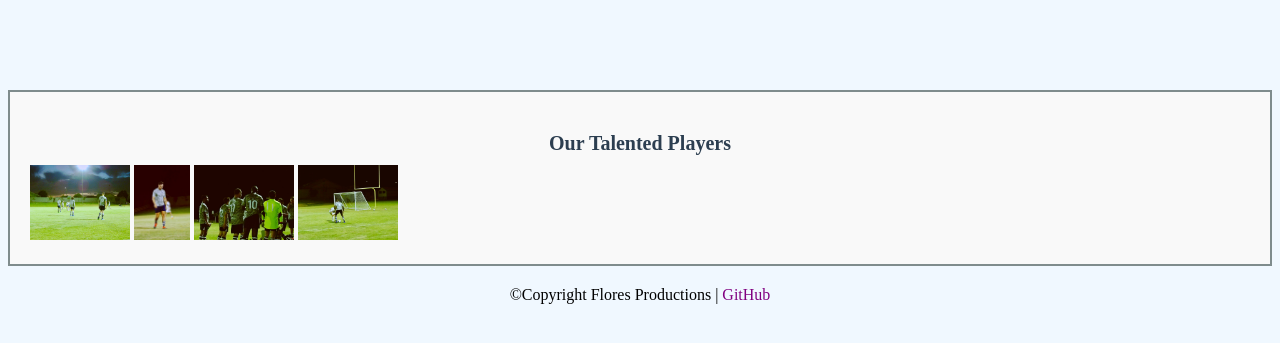
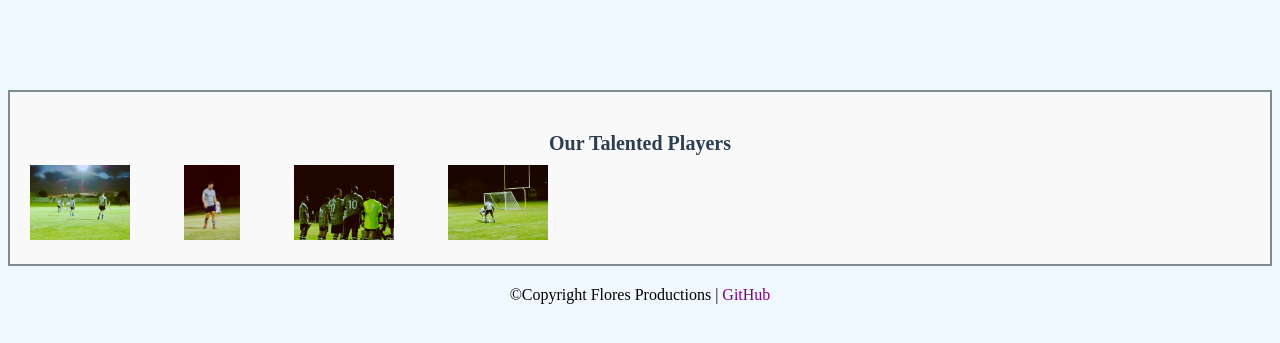
Before and after one commit to flores-97/Assignment-5-web-designer, a plain HTML site: page media.html in a window 1280 px wide. Shown: the part 297-640 px from the top of the page. Drawn offline with Linux system fonts and the light colour scheme.

Commit message:
complete

```diff
--- a/media.html
+++ b/media.html
@@ -40,10 +40,10 @@
 
                     <div class="feature-card" id="images">
                         <h3>Our Talented Players</h3>
-                        <a id="single_image" href="images/IMG_3155.JPG"> <img src="images/IMG_3155.JPG" alt="Team Mavericks defending" width="100px"></a>
-                        <a id="single_image" href="images/IMG_3156.JPG"> <img src="images/IMG_3156.JPG" alt="Nick center midfielder" height="75px"></a>
-                        <a id="single_image" href="images/IMG_3157.JPG"> <img src="images/IMG_3157.JPG" alt="Team Mavericks in a huddle" width="100px"></a>
-                        <a id="single_image" href="images/IMG_3158.JPG"> <img src="images/IMG_3158.JPG" alt="Alaka looking to score" height="75px"></a>
+                        <img src="images/IMG_3155.JPG" alt="Team Mavericks defending" width="100px" style="padding-right: 50px;">
+                        <img src="images/IMG_3156.JPG" alt="Nick center midfielder" height="75px" style="padding-right: 50px;">
+                        <img src="images/IMG_3157.JPG" alt="Team Mavericks in a huddle" width="100px" style="padding-right: 50px;">
+                        <img src="images/IMG_3158.JPG" alt="Alaka looking to score" height="75px"style="padding-right: 50px;">
                     </div>
                 </div>
             </section>
--- a/style.css
+++ b/style.css
@@ -43,6 +43,8 @@ footer{
     color: #2c3e50;
 }
 
+
+
 /*styling p within class*/
 .feature-card p{
     margin-bottom: 10px; /*add space below p*/
```
